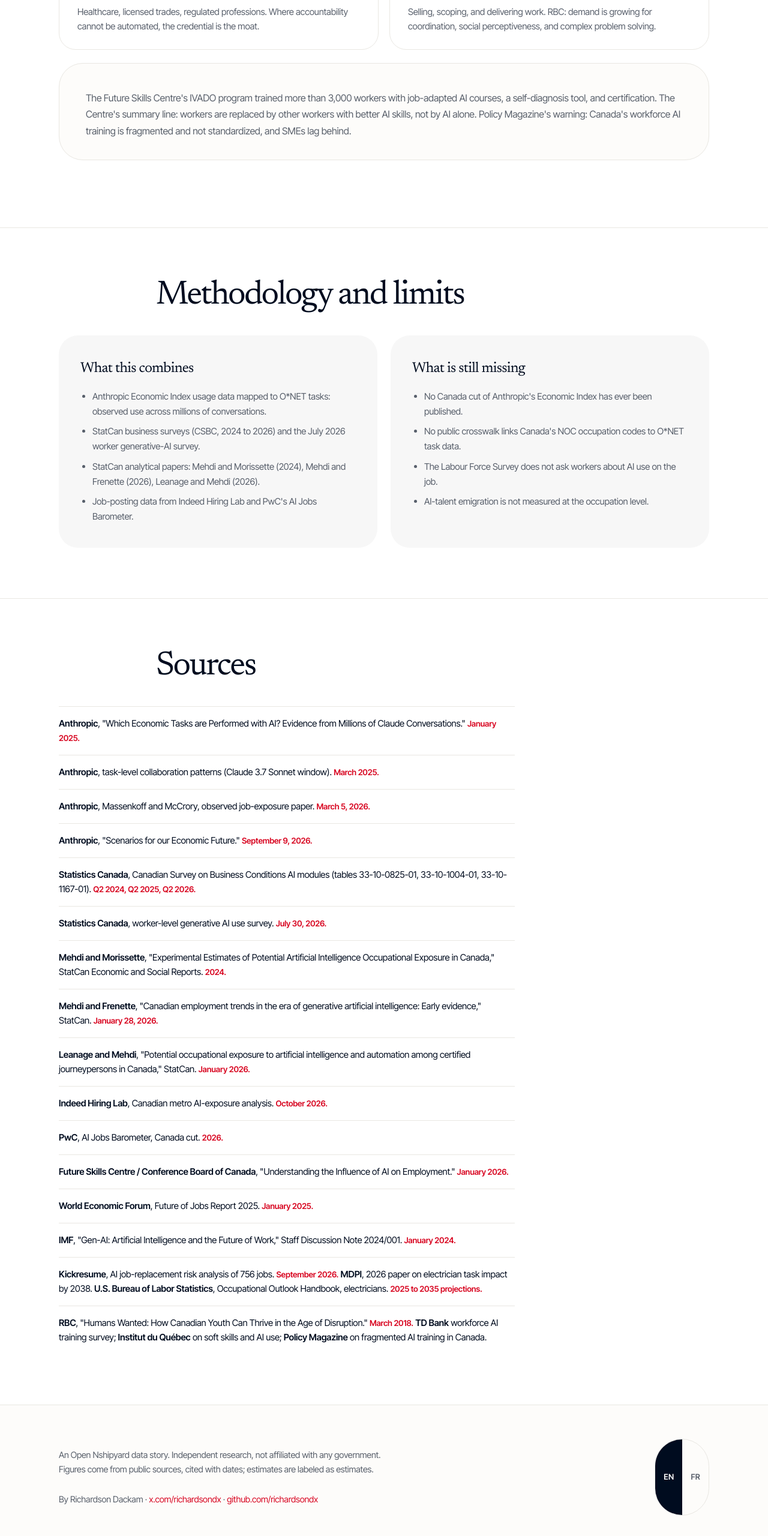
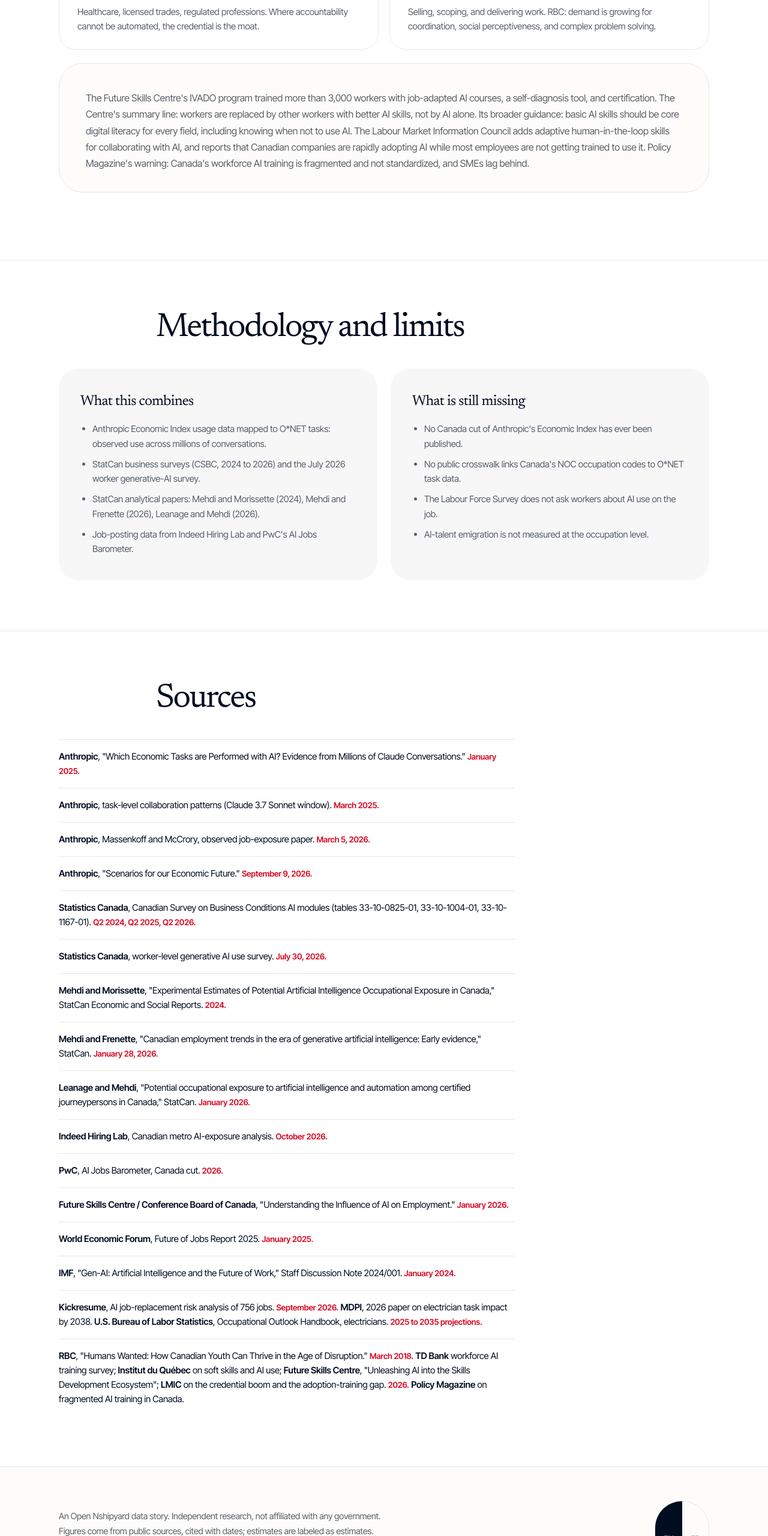
Before and after one commit to Nshipyard/ai-work-canada, a website: page src/index.html in a window 1280 px wide. Shown: the part 9294-11854 px from the top of the page at 60% size. Drawn offline with Linux system fonts and the light colour scheme.

Commit message:
Training section: add FSC digital-literacy guidance and LMIC human-in-the-loop + adoption-training gap

```diff
--- a/src/i18n.js
+++ b/src/i18n.js
@@ -67,7 +67,7 @@
       c2t: "Judgement and relationship skills", c2p: "Critical thinking, ethical judgement, relationship management. Institut du Quebec: stronger soft skills produce better prompts and better validation of AI output.",
       c3t: "A license or credential where liability stays human", c3p: "Healthcare, licensed trades, regulated professions. Where accountability cannot be automated, the credential is the moat.",
       c4t: "Commercialization skills", c4p: "Selling, scoping, and delivering work. RBC: demand is growing for coordination, social perceptiveness, and complex problem solving.",
-      sec9_extra: "The Future Skills Centre's IVADO program trained more than 3,000 workers with job-adapted AI courses, a self-diagnosis tool, and certification. The Centre's summary line: workers are replaced by other workers with better AI skills, not by AI alone. Policy Magazine's warning: Canada's workforce AI training is fragmented and not standardized, and SMEs lag behind.",
+      sec9_extra: "The Future Skills Centre's IVADO program trained more than 3,000 workers with job-adapted AI courses, a self-diagnosis tool, and certification. The Centre's summary line: workers are replaced by other workers with better AI skills, not by AI alone. Its broader guidance: basic AI skills should be core digital literacy for every field, including knowing when not to use AI. The Labour Market Information Council adds adaptive human-in-the-loop skills for collaborating with AI, and reports that Canadian companies are rapidly adopting AI while most employees are not getting trained to use it. Policy Magazine's warning: Canada's workforce AI training is fragmented and not standardized, and SMEs lag behind.",
       sec10_title: "Methodology and limits",
       meth_title: "What this combines",
       m1: "Anthropic Economic Index usage data mapped to O*NET tasks: observed use across millions of conversations.",
@@ -171,7 +171,7 @@
       c2t: "Le jugement et les compétences relationnelles", c2p: "Pensée critique, jugement éthique, gestion des relations. L'Institut du Québec : de meilleures compétences douces produisent de meilleurs prompts et une meilleure validation des résultats de l'IA.",
       c3t: "Un permis ou un titre là où la responsabilité reste humaine", c3p: "Santé, métiers réglementés, professions encadrées. Là où la responsabilité ne peut pas être automatisée, le titre est le rempart.",
       c4t: "Les compétences de commercialisation", c4p: "Vendre, cadrer et livrer le travail. RBC : la demande croît pour la coordination, la perceptivité sociale et la résolution de problèmes complexes.",
-      sec9_extra: "Le programme IVADO du Centre des Compétences futures a formé plus de 3 000 travailleurs avec des cours d'IA adaptés aux emplois, un outil d'autodiagnostic et une certification. La formule du Centre : les travailleurs sont remplacés par d'autres travailleurs qui maîtrisent mieux l'IA, et non par l'IA seule. L'avertissement de Policy Magazine : la formation à l'IA de la main-d'œuvre canadienne est fragmentée et non normalisée, et les PME accusent un retard.",
+      sec9_extra: "Le programme IVADO du Centre des Compétences futures a formé plus de 3 000 travailleurs avec des cours d'IA adaptés aux emplois, un outil d'autodiagnostic et une certification. La formule du Centre : les travailleurs sont remplacés par d'autres travailleurs qui maîtrisent mieux l'IA, et non par l'IA seule. Plus largement : les compétences de base en IA devraient faire partie de la littératie numérique dans tous les domaines, y compris savoir quand ne pas utiliser l'IA. Le Conseil de l'information sur le marché du travail ajoute les compétences d'adaptation pour collaborer avec l'IA, et constate que les entreprises canadiennes adoptent rapidement l'IA alors que la plupart des employés ne sont pas formés à l'utiliser. L'avertissement de Policy Magazine : la formation à l'IA de la main-d'œuvre canadienne est fragmentée et non normalisée, et les PME accusent un retard.",
       sec10_title: "Méthodologie et limites",
       meth_title: "Ce que ceci combine",
       m1: "Les données d'usage de l'indice économique d'Anthropic reliées aux tâches O*NET : l'usage observé sur des millions de conversations.",
--- a/src/index.html
+++ b/src/index.html
@@ -231,7 +231,7 @@
         </div>
       </div>
       <div class="chart-card warm" style="margin-top:22px">
-        <p style="margin:0;font-size:16px;line-height:1.7;color:var(--ink-65)" data-i18n="sec9_extra">The Future Skills Centre's IVADO program trained more than 3,000 workers with job-adapted AI courses, a self-diagnosis tool, and certification. The Centre's summary line: workers are replaced by other workers with better AI skills, not by AI alone. Policy Magazine's warning: Canada's workforce AI training is fragmented and not standardized, and SMEs lag behind.</p>
+        <p style="margin:0;font-size:16px;line-height:1.7;color:var(--ink-65)" data-i18n="sec9_extra">The Future Skills Centre's IVADO program trained more than 3,000 workers with job-adapted AI courses, a self-diagnosis tool, and certification. The Centre's summary line: workers are replaced by other workers with better AI skills, not by AI alone. Its broader guidance: basic AI skills should be core digital literacy for every field, including knowing when not to use AI. The Labour Market Information Council adds adaptive human-in-the-loop skills for collaborating with AI, and reports that Canadian companies are rapidly adopting AI while most employees are not getting trained to use it. Policy Magazine's warning: Canada's workforce AI training is fragmented and not standardized, and SMEs lag behind.</p>
       </div>
     </div>
   </section>
@@ -287,7 +287,7 @@
         <li><b>World Economic Forum</b>, Future of Jobs Report 2025. <span class="date">January 2025.</span></li>
         <li><b>IMF</b>, "Gen-AI: Artificial Intelligence and the Future of Work," Staff Discussion Note 2024/001. <span class="date">January 2024.</span></li>
         <li><b>Kickresume</b>, AI job-replacement risk analysis of 756 jobs. <span class="date">September 2026.</span> <b>MDPI</b>, 2026 paper on electrician task impact by 2038. <b>U.S. Bureau of Labor Statistics</b>, Occupational Outlook Handbook, electricians. <span class="date">2025 to 2035 projections.</span></li>
-        <li><b>RBC</b>, "Humans Wanted: How Canadian Youth Can Thrive in the Age of Disruption." <span class="date">March 2018.</span> <b>TD Bank</b> workforce AI training survey; <b>Institut du Québec</b> on soft skills and AI use; <b>Policy Magazine</b> on fragmented AI training in Canada.</li>
+        <li><b>RBC</b>, "Humans Wanted: How Canadian Youth Can Thrive in the Age of Disruption." <span class="date">March 2018.</span> <b>TD Bank</b> workforce AI training survey; <b>Institut du Québec</b> on soft skills and AI use; <b>Future Skills Centre</b>, "Unleashing AI into the Skills Development Ecosystem"; <b>LMIC</b> on the credential boom and the adoption-training gap. <span class="date">2026.</span> <b>Policy Magazine</b> on fragmented AI training in Canada.</li>
       </ul>
     </div>
   </section>
```
Also changed, not shown: out/i18n.js, out/index.html.
